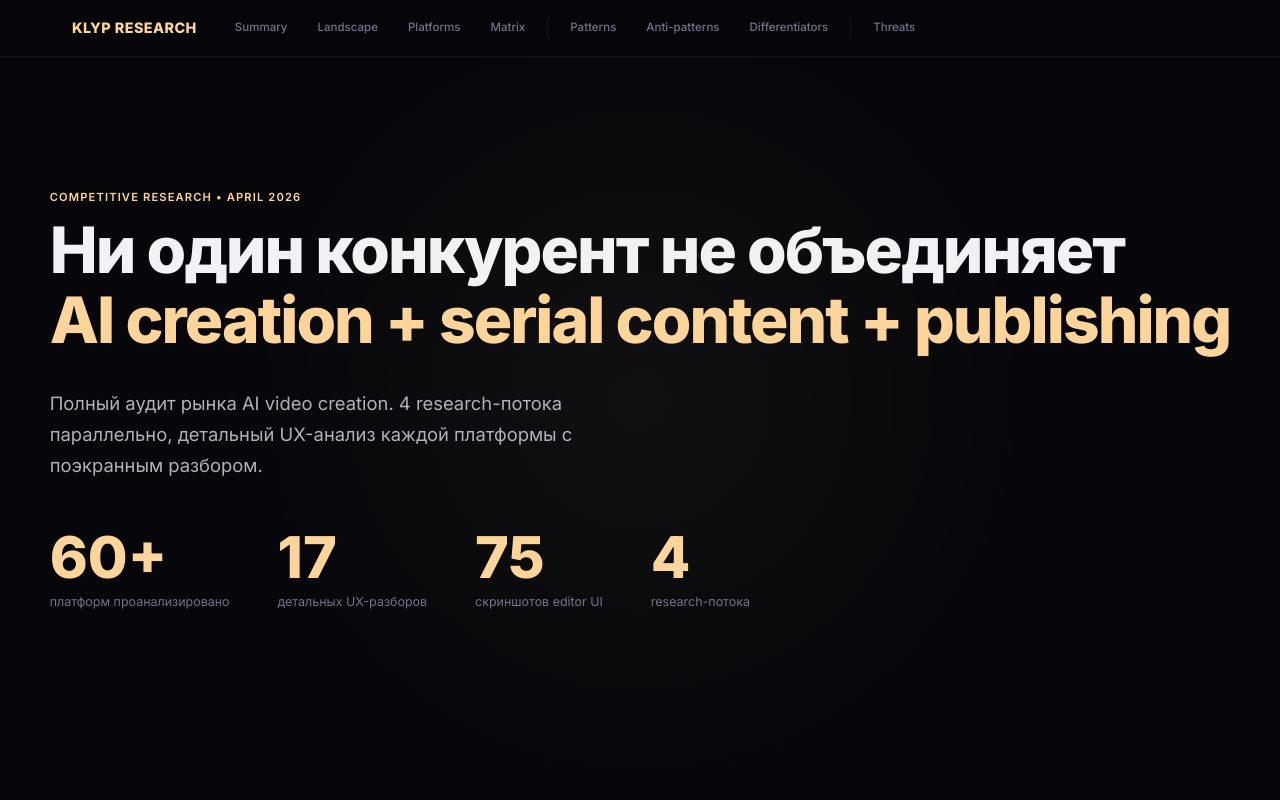
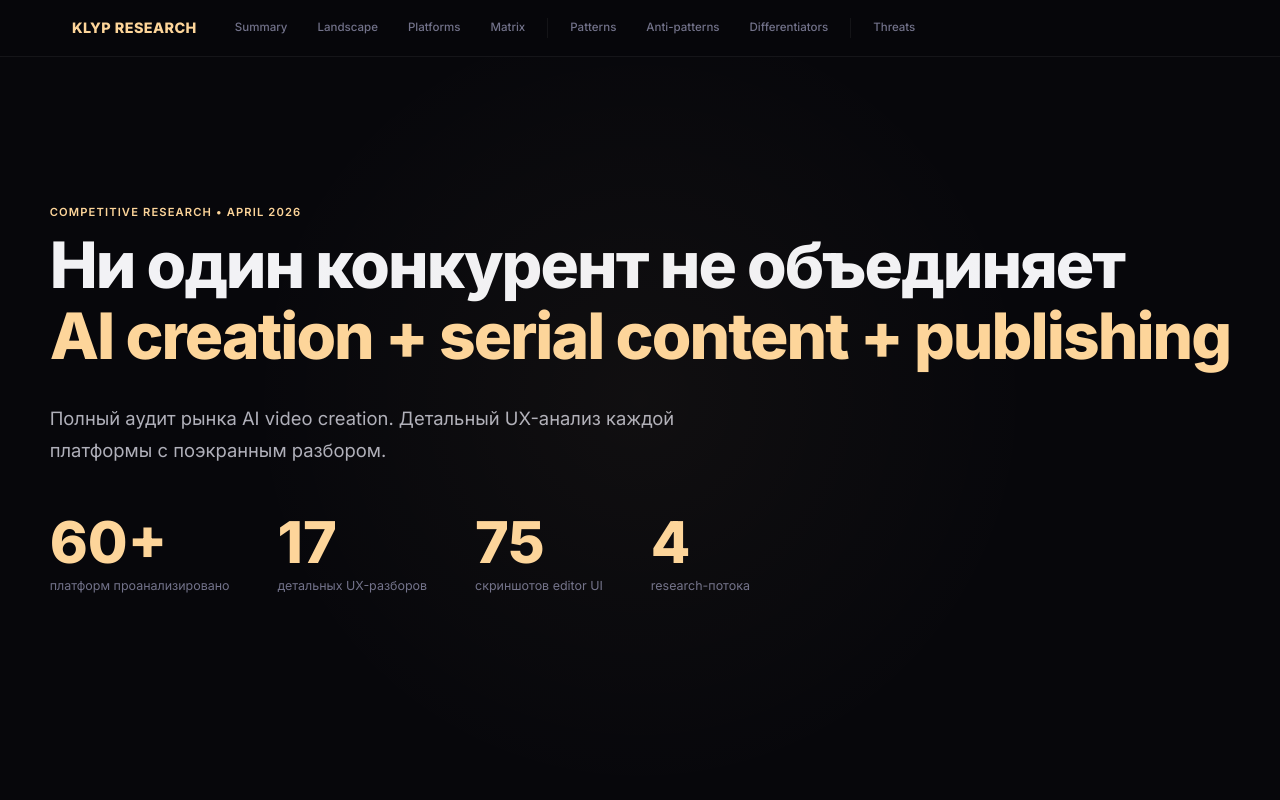
Before and after one commit to vlrpsknv/klyp-research, a plain HTML site: page index.html in a window 1280 px wide. Shown: the top 800 px of the page. Drawn offline with Linux system fonts and the light colour scheme.

Commit message:
fix: remove '4 research streams' from hero subtitle

```diff
--- a/index.html
+++ b/index.html
@@ -608,7 +608,7 @@ a:hover { text-decoration: underline; }
       <span class="gold">AI creation + serial content + publishing</span>
     </h1>
     <p class="hero-sub">
-      Полный аудит рынка AI video creation. 4 research-потока параллельно, детальный UX-анализ каждой платформы с поэкранным разбором.
+      Полный аудит рынка AI video creation. Детальный UX-анализ каждой платформы с поэкранным разбором.
     </p>
     <div class="hero-stats">
       <div>
```
